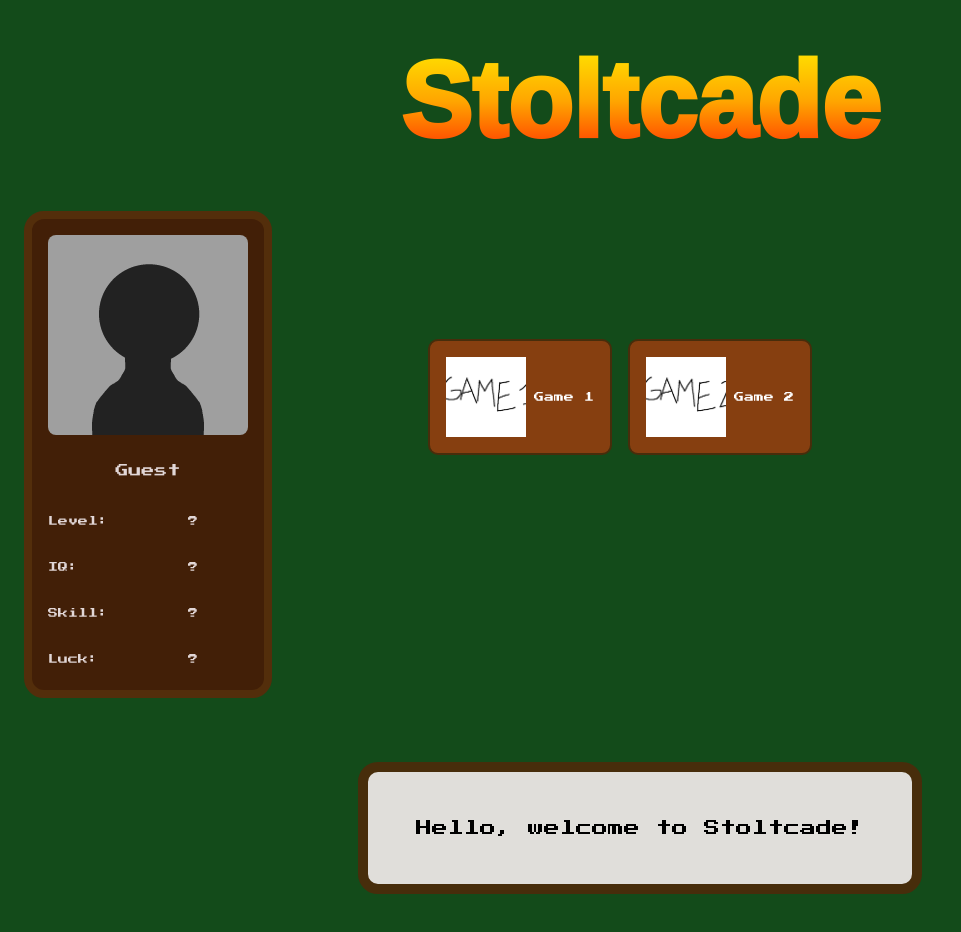
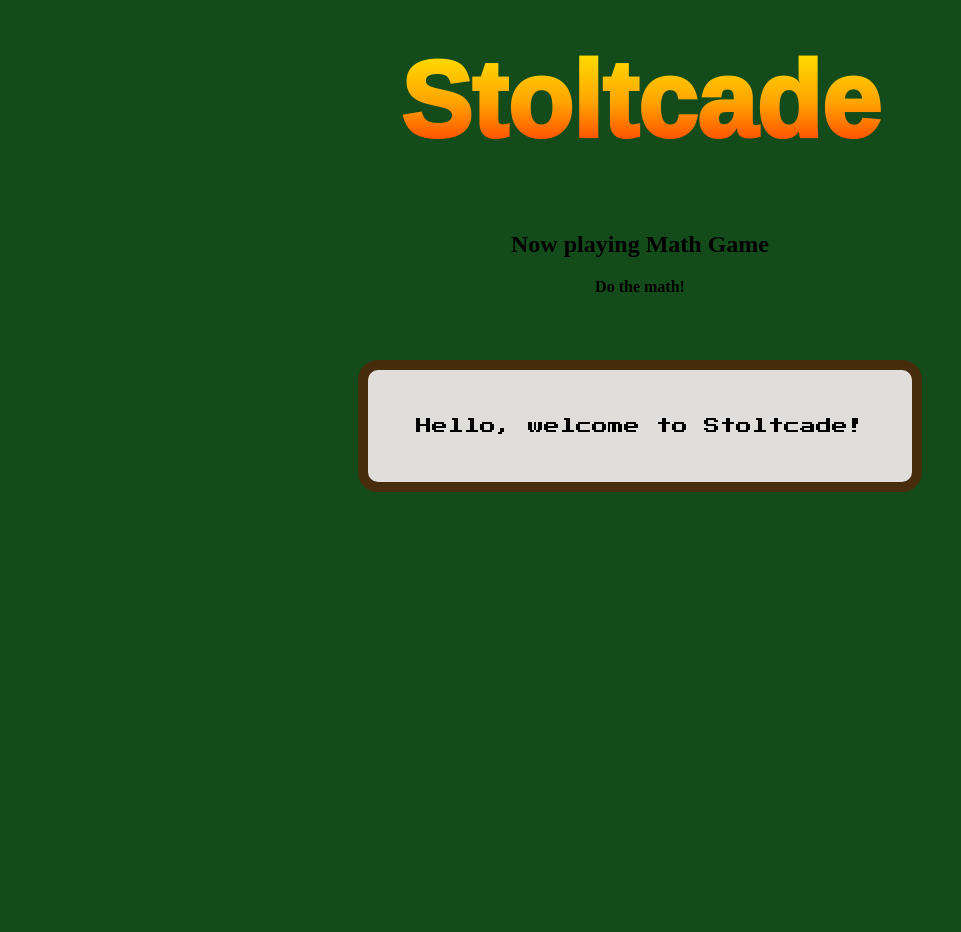
Before and after one commit to westolt/Stoltcade, a React (Vite) app in the folder frontend/: page /games/1 in a window 1280 px wide. Shown: the top 932 px of the page, without its empty margins (0-961 px from the left). After the commit the page ends 848 px from the top, so only its background shows below. Built offline with nearby package versions, Linux system fonts and the light colour scheme.

Commit message:
Add React Router for Play page navigation

```diff
--- a/frontend/package.json
+++ b/frontend/package.json
@@ -11,7 +11,8 @@
   },
   "dependencies": {
     "react": "^19.1.1",
-    "react-dom": "^19.1.1"
+    "react-dom": "^19.1.1",
+    "react-router-dom": "^7.9.5"
   },
   "devDependencies": {
     "@eslint/js": "^9.36.0",
--- a/frontend/src/App.jsx
+++ b/frontend/src/App.jsx
@@ -1,22 +1,32 @@
+import {
+  BrowserRouter as Router,
+  Routes, Route,
+} from 'react-router-dom'
 import Header from './components/Header'
 import TextBox from './components/TextBox'
-import User from './components/User'
-import GameList from './components/GameList'
+import Home from './pages/Home'
+import Play from './pages/Play'
 import './app.css'
-
+import game1 from './assets/game1.png'
+import game2 from './assets/game2.png'
 
 const App = () => {
+  const games = [
+    { id: 1, name: 'Math Game', description: 'Do the math!', thumbnail: game1 },
+    { id: 2, name: 'Rock, Paper, Scissors!', description: 'You already know how to play this game!', thumbnail: game2 }
+  ]
+
   return (
-    <div className='apps'>
-      <Header />
-      <div className='middle'>
-        <User />
-        <div className='list'>
-          <GameList />
+      <Router>
+        <div className='apps'>
+          <Header />
+          <Routes>
+            <Route path='/' element={<Home games={games} />} />
+            <Route path='/games/:id' element={<Play games={games} />} />
+          </Routes>
+          <TextBox />
         </div>
-      </div>
-      <TextBox />
-    </div>
+      </Router>
   )
 }
 
--- a/frontend/src/components/GameList.jsx
+++ b/frontend/src/components/GameList.jsx
@@ -1,18 +1,25 @@
-import GameButton from './GameButton';
-import game1 from '../assets/game1.png';
-import game2 from '../assets/game2.png';
+import { useNavigate } from 'react-router-dom'
+import GameButton from './GameButton'
 
-const GameList = () => {
-    const handleClick = (gameName) => {
-        alert(`Starting game: ${gameName}`);
+const GameList = ({ games }) => {
+    const navigate = useNavigate()
+
+    const handleClick = (id) => {
+        console.log('Clicked!!!!')
+        navigate(`/games/${id}`)
     }
 
     return (
         <div className="game-list">
-            <GameButton name="Game 1" image={game1} onClick={() => handleClick("Game 1")} />
-            <GameButton name="Game 2" image={game2} onClick={() => handleClick("Game 2")} />
+            {games.map(game =>
+                <GameButton
+                    key={game.id}
+                    name={game.name}
+                    image={game.thumbnail}
+                    onClick={() => handleClick(game.id)} />
+            )}
         </div>
     )
 }
 
-export default GameList;
+export default GameList
--- a/frontend/src/pages/Home.jsx
+++ b/frontend/src/pages/Home.jsx
@@ -1,10 +1,15 @@
-const Home() {
+import User from '../components/User'
+import GameList from '../components/GameList'
+
+const Home = ({ games }) => {
+    return (
     <div className='middle'>
         <User />
         <div className='list'>
-          <GameList />
+            <GameList games={games} />
         </div>
-      </div>
+    </div>
+    )
 }
 
 export default Home
--- a/frontend/src/pages/Play.jsx
+++ b/frontend/src/pages/Play.jsx
@@ -0,0 +1,20 @@
+import { useParams } from 'react-router-dom'
+import './play.css'
+
+const Play = ({ games }) => {
+    const id = useParams().id
+    const game = games.find(g => g.id === Number(id))
+
+    if (!game) {
+        return <h2>Game not found</h2>
+    }
+
+    return (
+        <div className='playbox'>
+            <h2>Now playing {game.name}</h2>
+            <b>{game.description}</b>
+        </div>
+    )
+}
+
+export default Play
--- /dev/null
+++ b/frontend/src/pages/play.css
@@ -0,0 +1,6 @@
+.playbox {
+    display: flex;
+    flex-direction: column;
+    justify-content: center;
+    text-align: center;
+}
```
Also changed, not shown: 1 other file (tests, documents, lock files or other folders).
